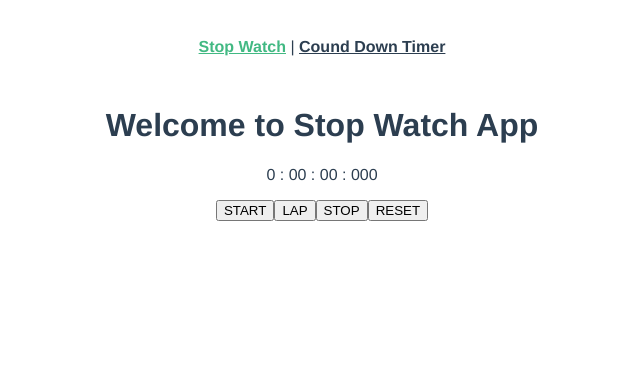
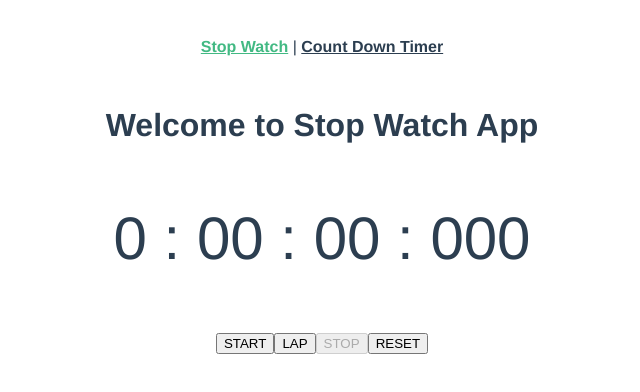
Before and after one commit to Taurin190/vue-stopwatch, a Vue app: page / in a window 1280 px wide. Shown: the top 392 px of the page, without its empty margins (318-958 px from the left). Built offline with nearby package versions, Linux system fonts and the light colour scheme.

Commit message:
modify useability

```diff
--- a/src/App.vue
+++ b/src/App.vue
@@ -2,7 +2,7 @@
   <div id="app">
     <div id="nav">
       <router-link to="/">Stop Watch</router-link> |
-      <router-link to="/about">Cound Down Timer</router-link>
+      <router-link to="/about">Count Down Timer</router-link>
     </div>
     <router-view/>
   </div>
--- a/src/components/StopWatch.vue
+++ b/src/components/StopWatch.vue
@@ -1,7 +1,7 @@
 <template>
   <div>
       <h1>{{ msg }}</h1>
-      <div><p>
+      <div><p class="watch">
           {{ hours }} :
           {{ minutes | zeroPad }} :
           {{ seconds | zeroPad}} :
@@ -9,10 +9,10 @@
           </p>
       </div>
       <div>
-          <button @click="startTimer">START</button>
-          <button @click="lapTimer">LAP</button>
-          <button @click="stopTimer">STOP</button>
-          <button @click="resetTimer">RESET</button>
+          <button @click="startTimer" :disabled="isRunning">START</button>
+          <button @click="lapTimer" >LAP</button>
+          <button @click="stopTimer" :disabled="!isRunning">STOP</button>
+          <button @click="resetTimer" :disabled="isRunning">RESET</button>
       </div>
       <div>
           <ul>
@@ -91,6 +91,17 @@ export default {
       },
       milliSeconds() {
           return Math.floor(this.diffTime % 1000);
+      },
+      classStart() {
+
+      },
+      classStop() {
+          return {
+
+          }
+      },
+      classReset() {
+
       }
   },
   filters: {
@@ -107,4 +118,7 @@ ul {
     list-style: none;
     padding-inline-start: 0;
 }
+.watch {
+    font-size: 60px;
+}
 </style>
```
